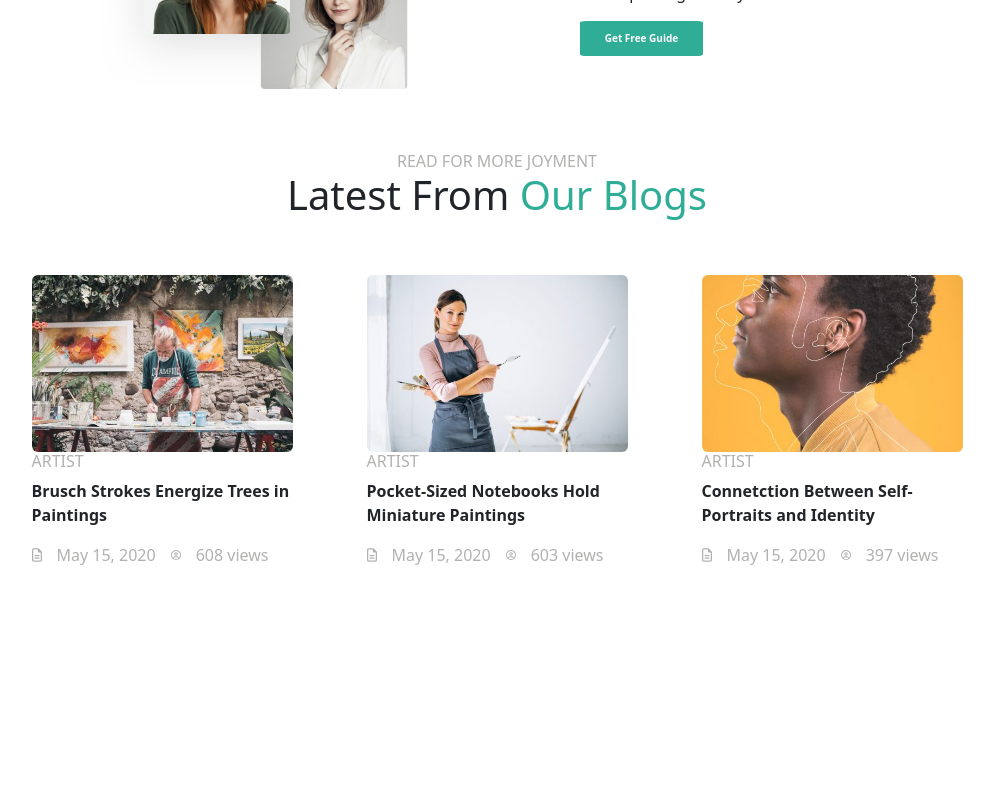
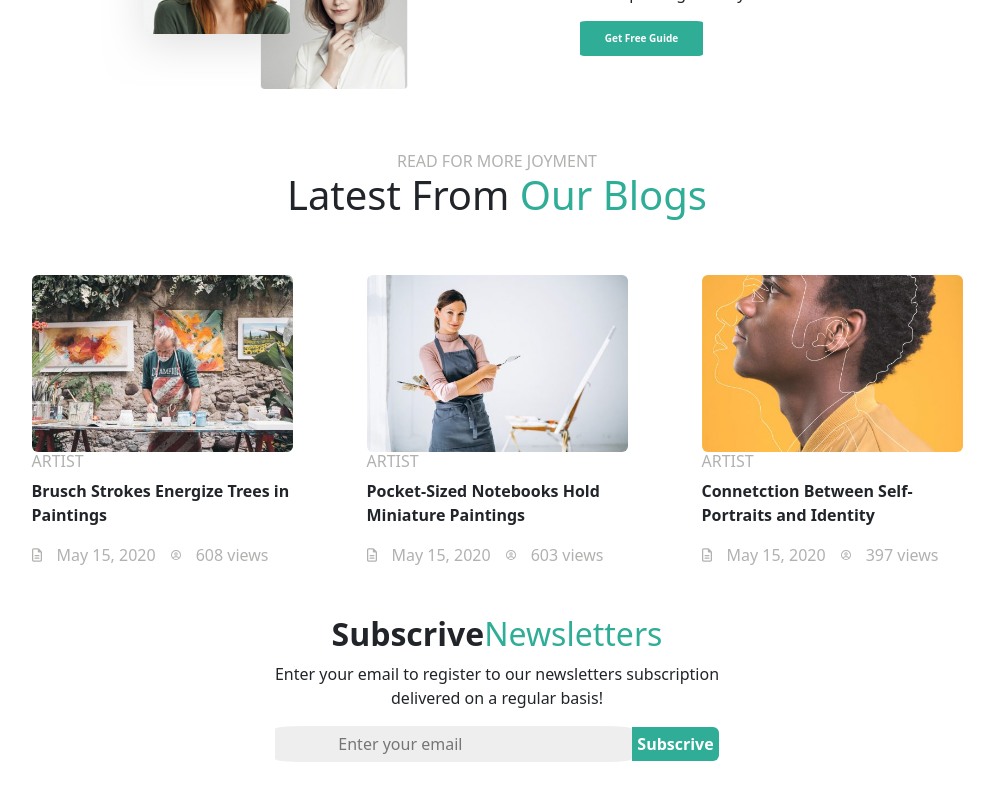
Before and after one commit to Fabrizio1919/proj-html-vuejs, a Vue app: page / in a window 1280 px wide. Shown: the part 3113-3913 px from the top of the page, without its empty margins (143-1137 px from the left). Before the commit the page ends 3680 px from the top, so only its background shows below. Built offline with nearby package versions, Linux system fonts and the light colour scheme.

Commit message:
Add Section EnterEmial

```diff
--- a/src/assets/scss/app.scss
+++ b/src/assets/scss/app.scss
@@ -253,3 +253,17 @@ h6 {
     color:#b1b1b0 ;
     font-size: 1rem
 }
+
+.emailInput {
+    padding: 6px 63px;
+    border: none;
+    background-color: #eeeeee;
+    border-radius: 8%;
+}
+.btnEmail {
+    background-color: #2fad97;
+    color: white;
+    font-weight: 600;
+    border: none;
+    padding: 5px;
+}
--- a/src/components/AppMain.vue
+++ b/src/components/AppMain.vue
@@ -4,8 +4,10 @@ import WorkColture from '../components/WorkColture.vue';
 import UpgradeSkills from '../components/UpgradeSkills.vue';
 import OnlineCourses from '../components/OnlineCourses.vue'
 import PeopleHearts from './PeopleHearts.vue';
-import GuideFree from '../components/GuideFree.vue'
-import OurBlogs from '../components/OurBlogs.vue'
+import GuideFree from '../components/GuideFree.vue';
+import OurBlogs from '../components/OurBlogs.vue';
+import EnterEmail from '../components/EnterEmail.vue'
+
 
 export default {
     components: {
@@ -15,7 +17,8 @@ export default {
         OnlineCourses,
         PeopleHearts,
         GuideFree,
-        OurBlogs
+        OurBlogs,
+        EnterEmail
     },
     name: "AppMain"
 }
@@ -30,6 +33,7 @@ export default {
     <PeopleHearts></PeopleHearts>
     <GuideFree></GuideFree>
     <OurBlogs></OurBlogs>
+    <EnterEmail></EnterEmail>
 
 
 </template>
--- /dev/null
+++ b/src/components/EnterEmail.vue
@@ -0,0 +1,29 @@
+<script>
+export default {
+    name: 'EnterEmail'
+}
+</script>
+
+
+<template>
+    <div class="email py-5">
+        <div class="titleEmail text-center">
+            <h2><strong>Subscrive</strong><strong class="coulture">Newsletters</strong></h2>
+            <p>Enter your email to register to our newsletters subscription <br> delivered on a regular basis!</p>
+        </div>
+        <div class="inputEmail text-center">
+            <input class="emailInput" type="email" placeholder="Enter your email">
+            <button type="button" class="rounded-end btnEmail">Subscrive</button>
+        </div>
+    </div>
+
+
+
+
+</template>
+
+
+<style>
+
+
+</style>
```
